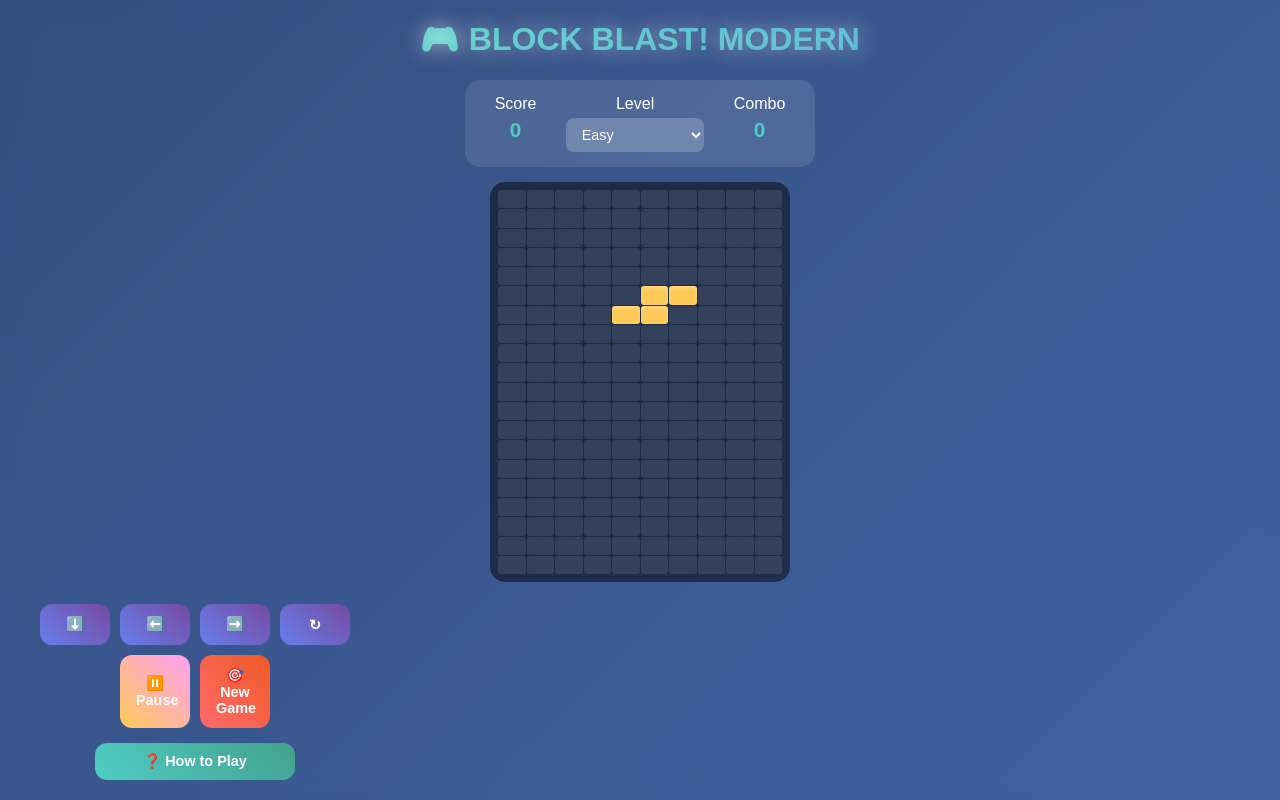
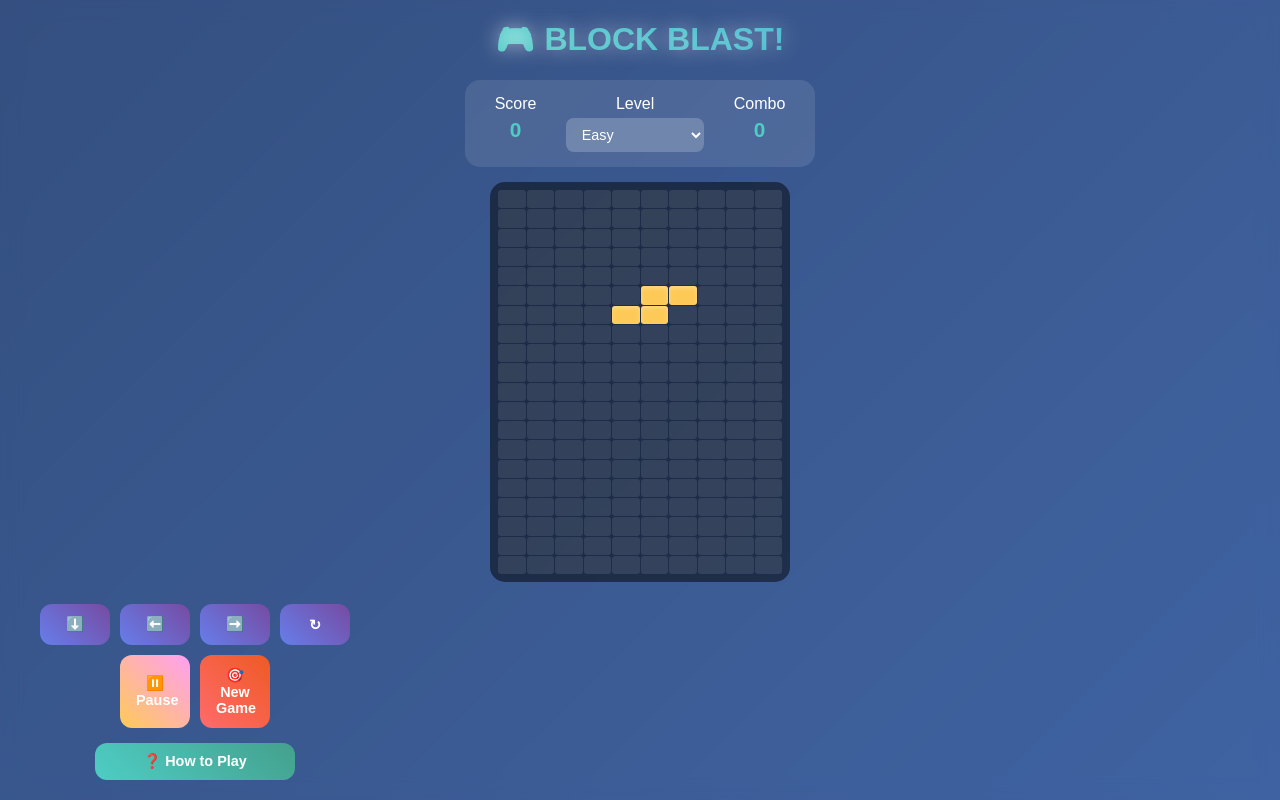
Before and after one commit to annas12/lp3, a plain HTML site: page index.html in a window 1280 px wide. Drawn offline with Linux system fonts and the light colour scheme.

Commit message:
Update index.html

```diff
--- a/index.html
+++ b/index.html
@@ -306,7 +306,7 @@
 </head>
 <body>
     <div class="game-container colors">
-        <h1 class="title">🎮 BLOCK BLAST! MODERN</h1>
+        <h1 class="title">🎮 BLOCK BLAST!</h1>
 
         <div class="game-layout">
             <div class="game-info">
```
